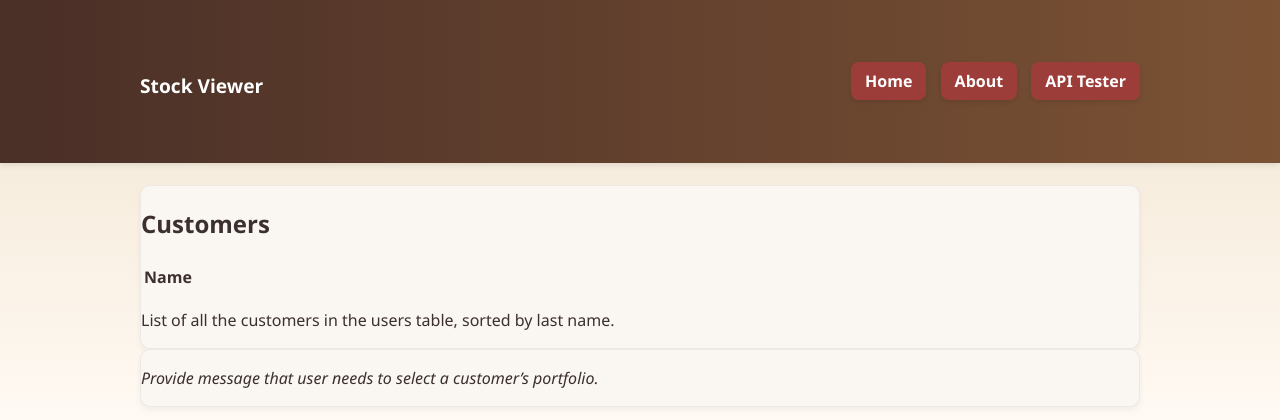
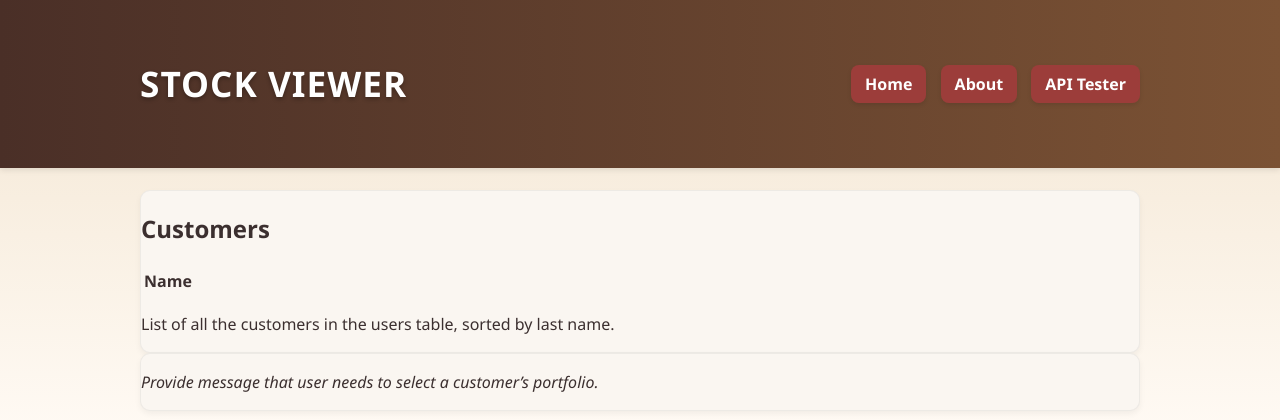
Before and after one commit to ZohaImtiaz/PHP-Pages-and-API, a PHP site: page / in a window 1280 px wide. Shown: the top 420 px of the page. Run offline with PHP 8.4, Linux system fonts and the light colour scheme; data comes from the database, SQL or seed files in the repository; lists and menus that the app fills with data are empty.

Commit message:
Update style.css

```diff
--- a/zimti799/css/style.css
+++ b/zimti799/css/style.css
@@ -46,10 +46,13 @@ body {
 }
 
 .brand a {
-  color: white;
+  color: #fff;
   text-decoration: none;
-  font-size: 1.2rem;
-  font-weight: 600;
+  font-size: 2.2rem;
+  font-weight: 700;
+  letter-spacing: 1px;
+  text-transform: uppercase;
+  text-shadow: 0 2px 4px rgba(0,0,0,0.3);
 }
 
 .nav a {
```
